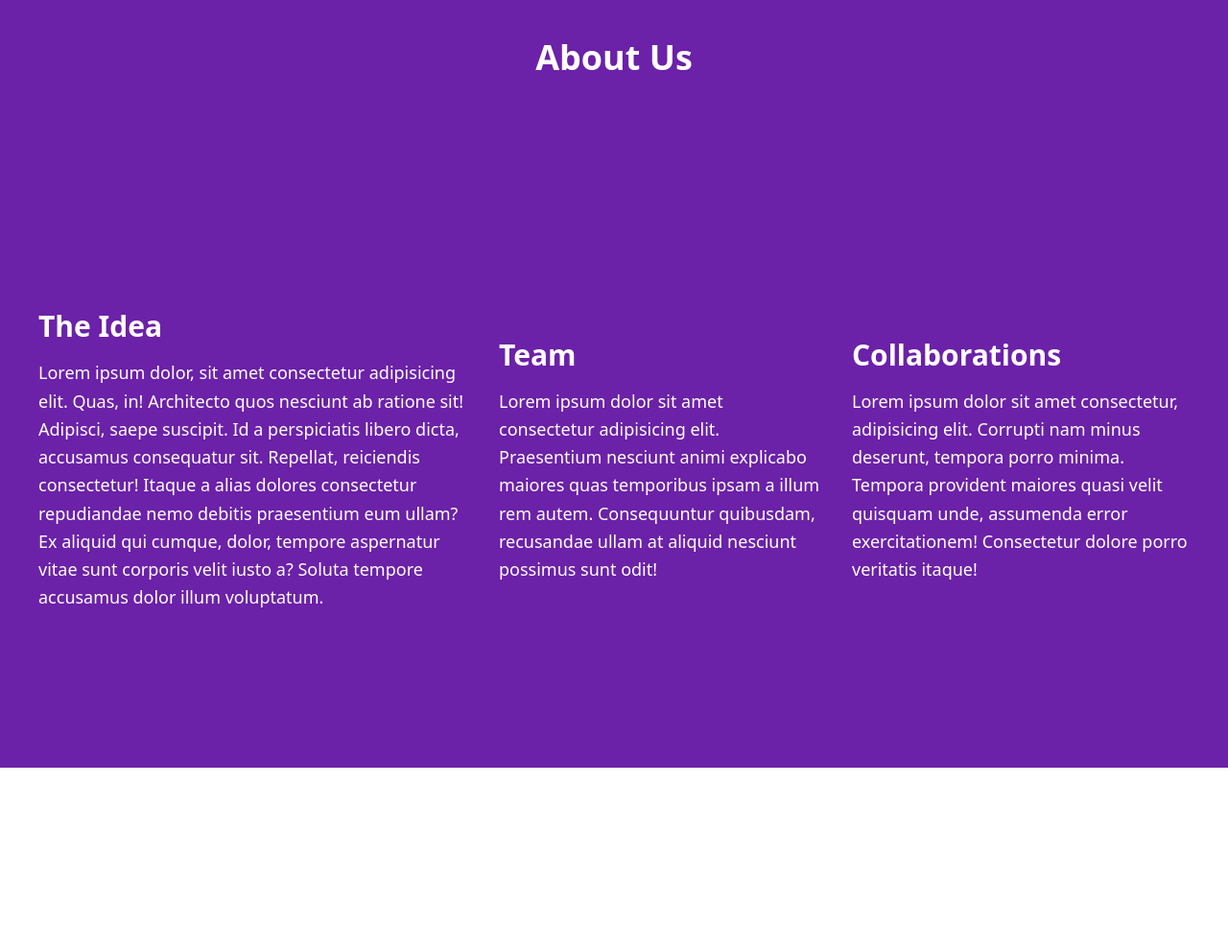
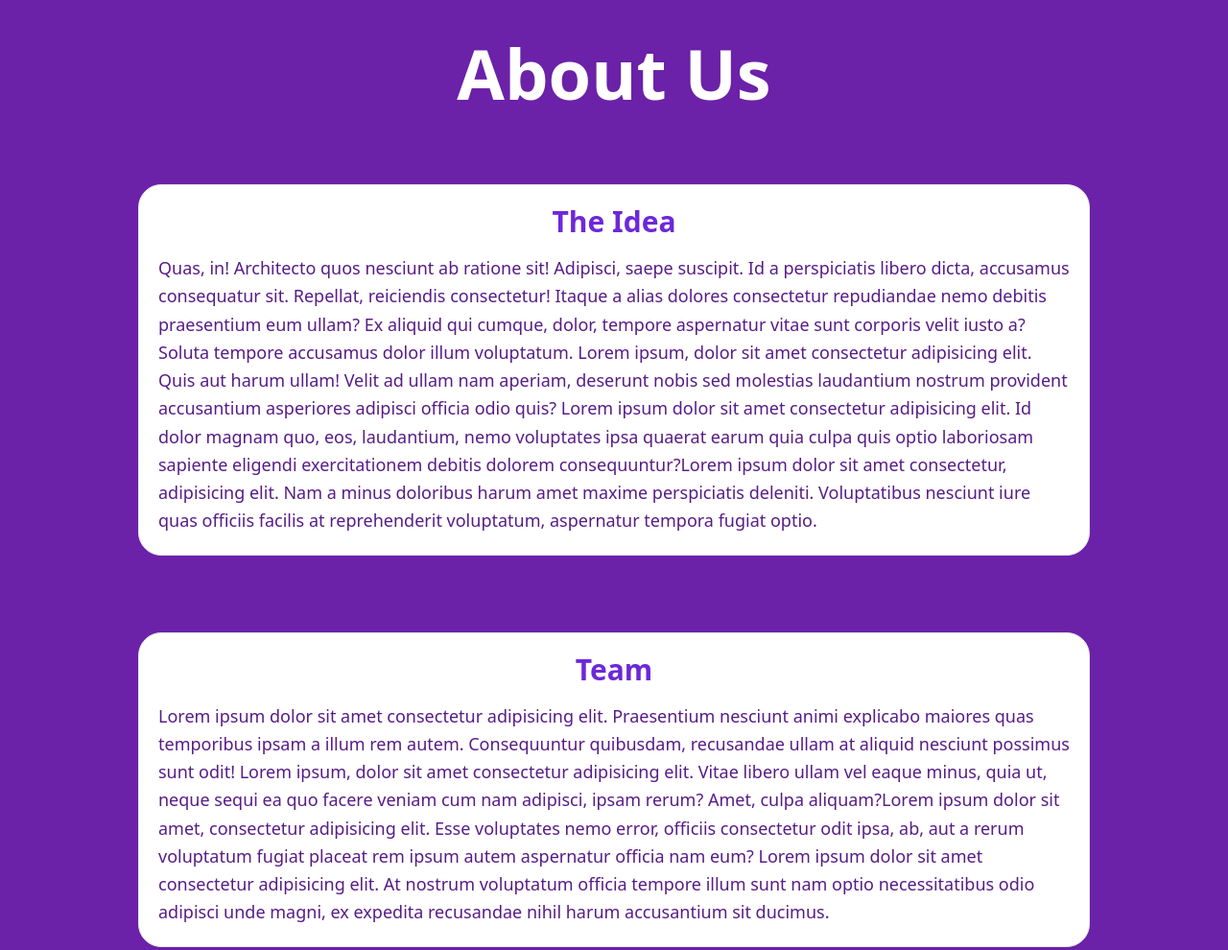
Before and after one commit to khushimachhi/online-book-store, a website: page about.html in a window 1280 px wide. Shown: the top 990 px of the page at 96% size. Before the commit the page ends 880 px from the top, so only its background shows below. Drawn offline with nearby package versions, Linux system fonts and the light colour scheme.

Commit message:
commiting updated code

```diff
--- a/about.html
+++ b/about.html
@@ -7,28 +7,35 @@
     <script src="https://cdn.tailwindcss.com"></script>
 </head>
 <body>
-    <div class="bg-purple-800 h-screen text-white">
-        <h1 class="text-center text-4xl font-bold pt-10">About Us</h1>
-        <div class="flex flex-col sm:flex-row justify-evenly items-center h-full px-10 gap-y-10 sm:gap-y-0 sm:gap-x-8">
-            <div class="max-w-md">
-                <h2 class="text-3xl font-bold mb-4">The Idea</h2>
-                <p class="text-lg leading-relaxed">
-                    Lorem ipsum dolor, sit amet consectetur adipisicing elit. Quas, in! Architecto quos nesciunt ab ratione sit! Adipisci, saepe suscipit. Id a perspiciatis libero dicta, accusamus consequatur sit. Repellat, reiciendis consectetur!
+    <div class="bg-purple-800  text-white">
+        <h1 class="text-center text-7xl font-bold pt-10 py-10">About Us</h1>
+        <div class="flex flex-col  justify-evenly items-center  px-10s gap-y-10 sm:gap-y-0 sm:gap-x-8">
+            <div class="mx-36 bg-white p-5 border rounded-3xl my-10 mx-10">
+                <h2 class="text-3xl font-bold mb-4 text-violet-700 text-center">The Idea</h2>
+                <p class="text-lg leading-relaxed text-purple-900">
+                     Quas, in! Architecto quos nesciunt ab ratione sit! Adipisci, saepe suscipit. Id a perspiciatis libero dicta, accusamus consequatur sit. Repellat, reiciendis consectetur!
                     Itaque a alias dolores consectetur repudiandae nemo debitis praesentium eum ullam? Ex aliquid qui cumque, dolor, tempore aspernatur vitae sunt corporis velit iusto a? Soluta tempore accusamus dolor illum voluptatum.
+                    Lorem ipsum, dolor sit amet consectetur adipisicing elit. Quis aut harum ullam! Velit ad ullam nam aperiam, deserunt nobis sed molestias laudantium nostrum provident accusantium asperiores adipisci officia odio quis?
+                    Lorem ipsum dolor sit amet consectetur adipisicing elit. Id dolor magnam quo, eos, laudantium, nemo voluptates ipsa quaerat earum quia culpa quis optio laboriosam sapiente eligendi exercitationem debitis dolorem consequuntur?Lorem ipsum dolor sit amet consectetur, adipisicing elit. Nam a minus doloribus harum amet maxime perspiciatis deleniti. Voluptatibus nesciunt iure quas officiis facilis at reprehenderit voluptatum, aspernatur tempora fugiat optio.
                 </p>
             </div>
 
-            <div class="max-w-md">
-                <h2 class="text-3xl font-bold mb-4">Team</h2>
-                <p class="text-lg leading-relaxed">
+            <div class="mx-36 bg-white p-5 border rounded-3xl my-10 mx-10">
+                <h2 class="text-3xl font-bold mb-4  text-violet-700 text-center">Team</h2>
+                <p class="text-lg leading-relaxed text-purple-900">
                     Lorem ipsum dolor sit amet consectetur adipisicing elit. Praesentium nesciunt animi explicabo maiores quas temporibus ipsam a illum rem autem. Consequuntur quibusdam, recusandae ullam at aliquid nesciunt possimus sunt odit!
+                    Lorem ipsum, dolor sit amet consectetur adipisicing elit. Vitae libero ullam vel eaque minus, quia ut, neque sequi ea quo facere veniam cum nam adipisci, ipsam rerum?
+                    Amet, culpa aliquam?Lorem ipsum dolor sit amet, consectetur adipisicing elit. Esse voluptates nemo error, officiis consectetur odit ipsa, ab, aut a rerum voluptatum fugiat placeat rem ipsum autem aspernatur officia nam eum?
+                    Lorem ipsum dolor sit amet consectetur adipisicing elit. At nostrum voluptatum officia tempore illum sunt nam optio necessitatibus odio adipisci unde magni, ex expedita recusandae nihil harum accusantium sit ducimus.
                 </p>
             </div>
 
-            <div class="max-w-md">
-                <h2 class="text-3xl font-bold mb-4">Collaborations</h2>
-                <p class="text-lg leading-relaxed">
+            <div class="mx-36 bg-white p-5 border rounded-3xl my-10 mx-10">
+                <h2 class="text-3xl font-bold mb-4  text-violet-700 text-center">Collaborations</h2>
+                <p class="text-lg leading-relaxed text-purple-900">
                     Lorem ipsum dolor sit amet consectetur, adipisicing elit. Corrupti nam minus deserunt, tempora porro minima. Tempora provident maiores quasi velit quisquam unde, assumenda error exercitationem! Consectetur dolore porro veritatis itaque!
+                    Lorem ipsum dolor sit amet consectetur adipisicing elit. Dolorem quas consectetur animi, itaque magni quibusdam provident, sequi quae officiis ad nobis quam id, fuga nihil reprehenderit repellendus aperiam perferendis. Culpa.
+                    Lorem ipsum dolor sit amet consectetur adipisicing elit. Iusto eum excepturi atque, natus nostrum optio dolorem fugiat, et, autem sint id perspiciatis. Facilis recusandae nisi amet, quod unde corporis iure.
                 </p>
             </div>
         </div>
```
